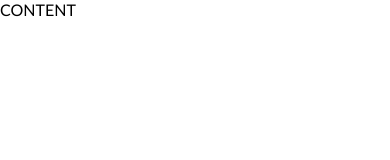
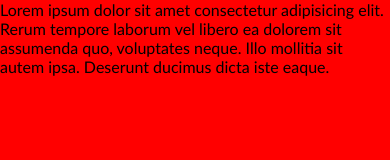
Before and after one commit to nsn1930/8-shoes-banner, a website: page index.html in a window 390 px wide. Drawn offline with Linux system fonts and the light colour scheme.

Commit message:
responsive design

```diff
--- a/css/base/layout.css
+++ b/css/base/layout.css
@@ -0,0 +1,37 @@
+body {
+    display: grid;
+    grid-template-columns: 1fr 1000px 1fr;
+    grid-template-rows: 50px 600px 1fr;
+}
+
+.container {
+    grid-column: 2;
+    grid-row: 2;
+}
+
+@media (max-width: 1100px) {
+    body {
+        grid-template-columns: 1fr 800px 1fr;
+    }
+}
+
+@media (max-width: 900px) {
+    body {
+        grid-template-columns: 1fr 600px 1fr;
+    }
+}
+@media (max-width: 650px) {
+    body {
+        grid-template-columns: 1fr 400px 1fr;
+    }
+}
+@media (max-width: 450px) {
+    body {
+        grid-template-columns: 1fr;
+        grid-template-rows: 1fr;
+        height: 100vh;
+    }
+    .container {
+        grid-row: 1;
+    }
+}
--- a/css/pages/main.css
+++ b/css/pages/main.css
@@ -7,3 +7,7 @@
 
 /* components */
 @import '../components/button.css';
+
+.container {
+    background-color: red;
+}
--- a/index.html
+++ b/index.html
@@ -18,7 +18,7 @@
 </head>
 
 <body>
-    CONTENT
+    <div class="container">Lorem ipsum dolor sit amet consectetur adipisicing elit. Rerum tempore laborum vel libero ea dolorem sit assumenda quo, voluptates neque. Illo mollitia sit autem ipsa. Deserunt ducimus dicta iste eaque.</div>
 </body>
 
 </html>
```
